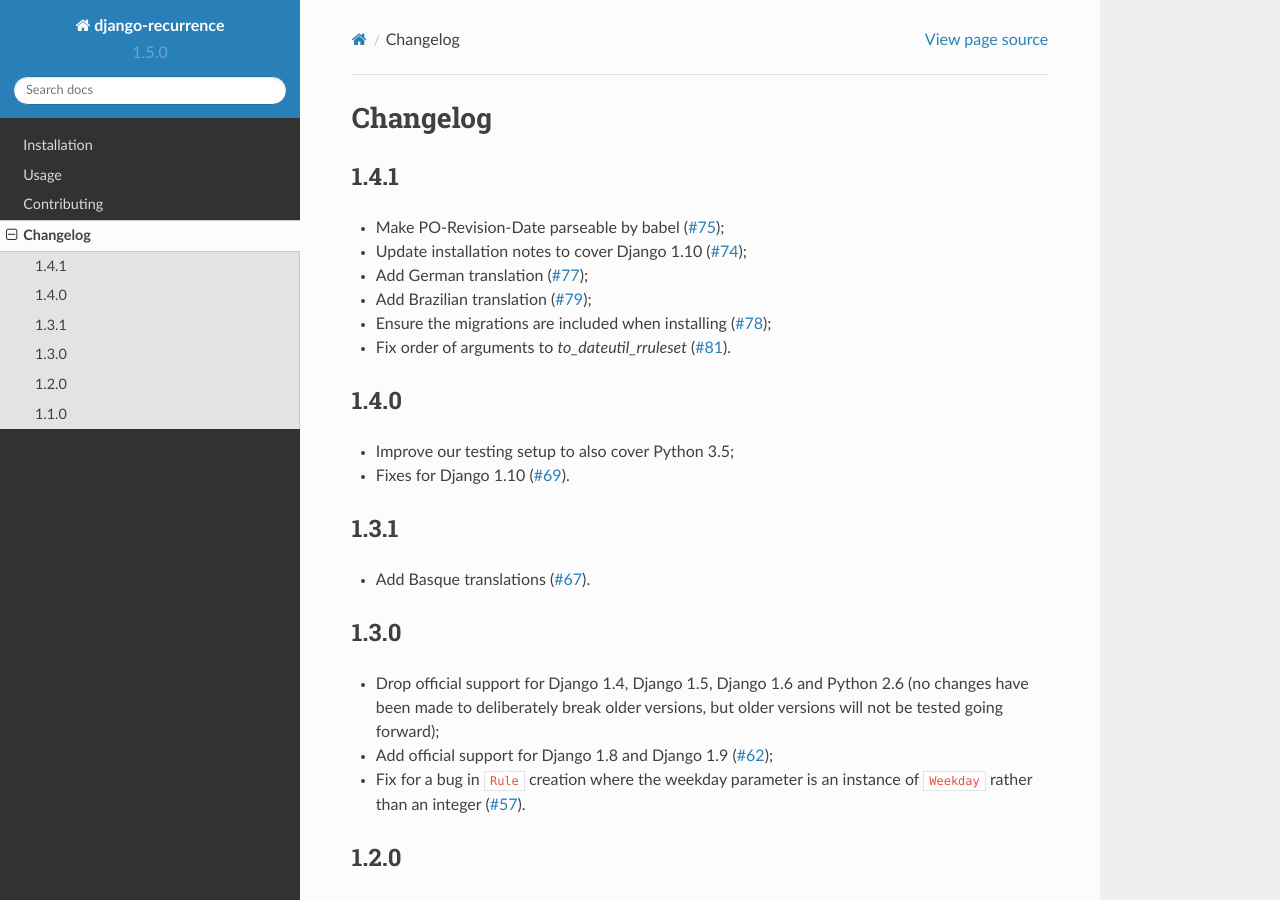
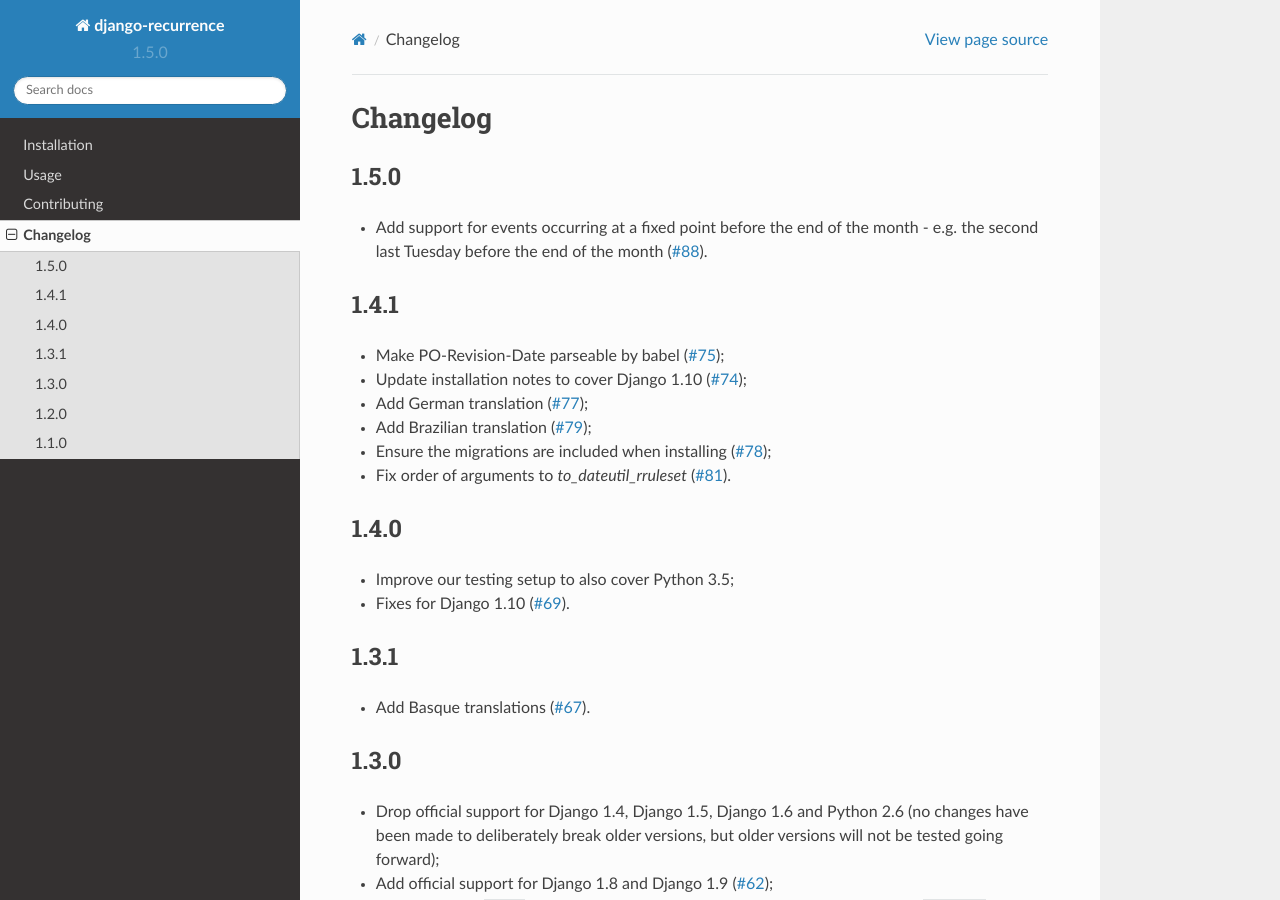
Before and after one commit to jazzband/django-recurrence, a Sphinx documentation site: the page built from docs/changelog.rst, in a window 1280 px wide and 900 px high. Built offline with Sphinx 7.4.7 and the Read the Docs theme 2.0.0, drawn with Linux system fonts in a browser that asks for light colours.

Commit message:
Release notes for 1.5.0 (#88)

```diff
--- a/docs/changelog.rst
+++ b/docs/changelog.rst
@@ -1,5 +1,12 @@
 Changelog
 =========
+
+1.5.0
+-----
+
+* Add support for events occurring at a fixed point before the
+  end of the month - e.g. the second last Tuesday before the end of
+  the month (:issue:`88`).
 
 1.4.1
 -----
```
